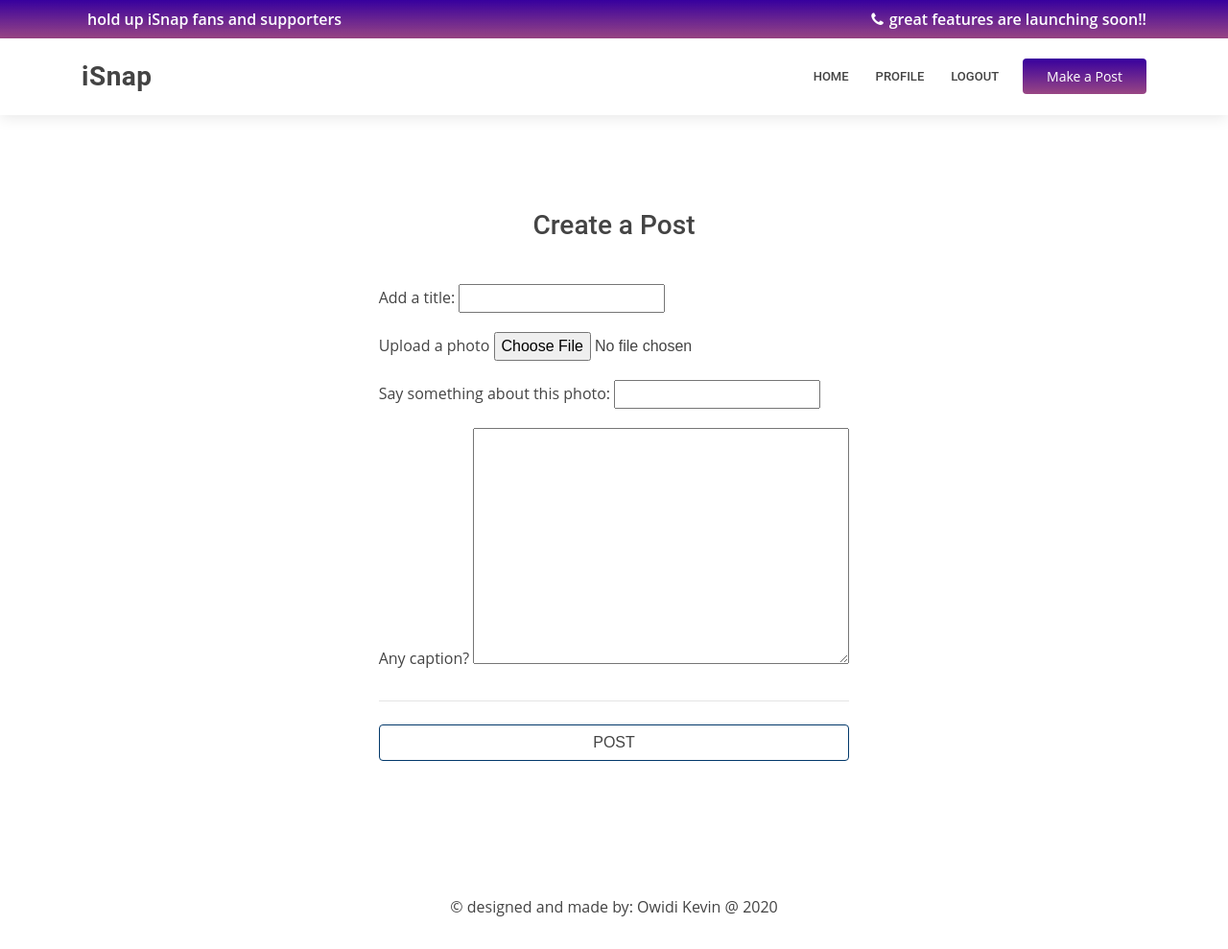
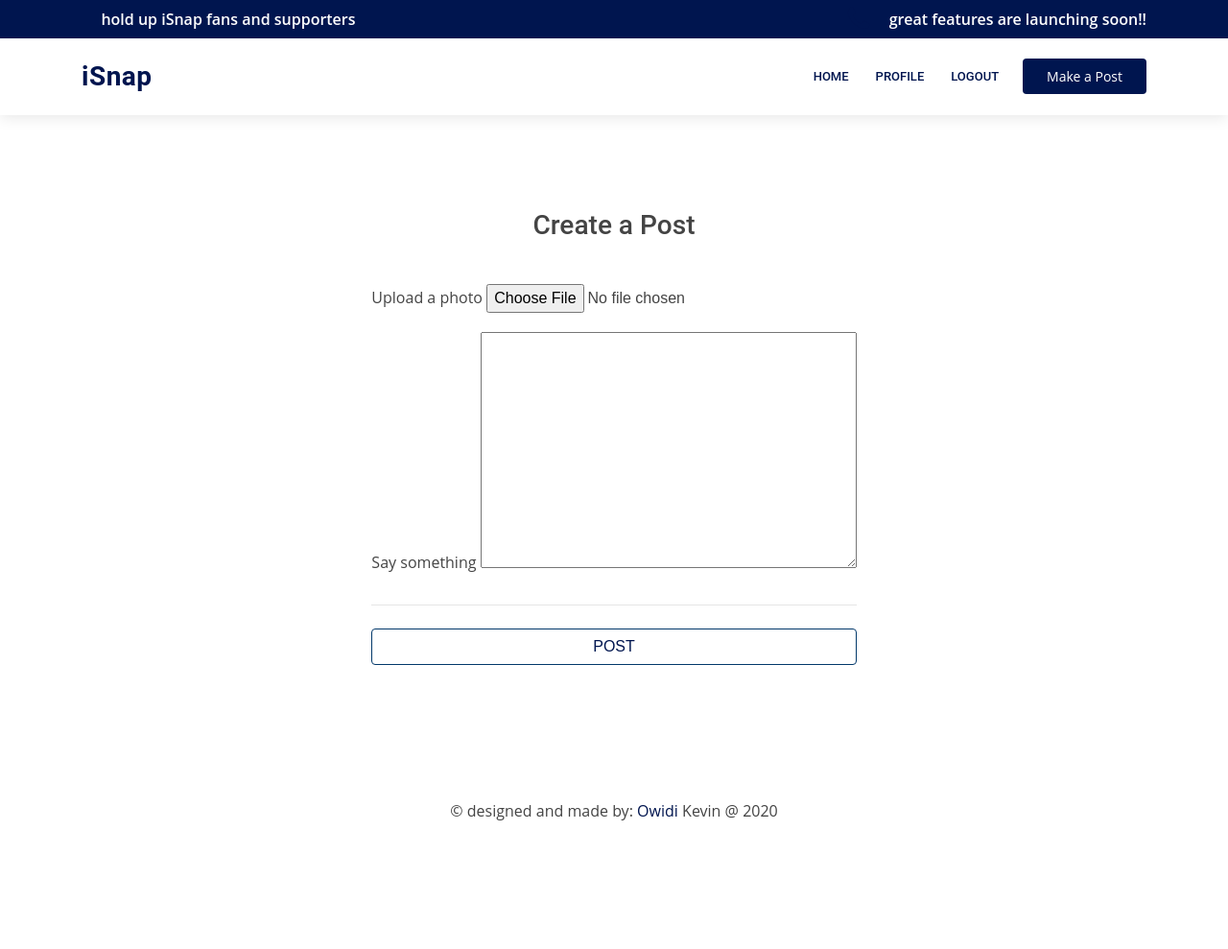
Before and after one commit to owidi-001/snap, a Django app: page /create/ in a window 1280 px wide. Shown: the whole page at 96% size. After the commit the page ends 855 px from the top, so only its background shows below. Run offline with Django 3.2, Linux system fonts and the light colour scheme; a user stored in the database is signed in; tables that the repository leaves empty hold one stand-in row (values such as "Sample post"); some libraries are stand-ins or nearby versions.

Commit message:
Debugging post creation error, additional features: self text, images upload

```diff
--- a/accounts/templates/registration/login.html
+++ b/accounts/templates/registration/login.html
@@ -7,7 +7,7 @@
     <div class="card pt-5 align-items-center">
         <h3><span><b>iSnap</b></span> login</h3>
         <hr>
-        <form class="form-style-9" action="#" method="post">
+        <form class="form-style-9" action="#" enctype="multipart/form-data" method="post">
             {% csrf_token %}
             <div class="form-group justify-content-between align-items-center">
                 <label for="username">Username:</label>
--- a/accounts/templates/registration/register.html
+++ b/accounts/templates/registration/register.html
@@ -7,7 +7,7 @@
     <div class="card pt-5 align-items-center">
         <h3><span><b>iSnap</b></span> Register</h3>
         <hr>
-        <form class="form-style-9" action="#" method="post">
+        <form class="form-style-9" action="#" enctype="multipart/form-data" method="post">
             {% csrf_token %}
             <div class="form-group justify-content-between align-items-center">
                 <label for="username">Username:</label>
--- a/post/admin.py
+++ b/post/admin.py
@@ -4,7 +4,7 @@
 
 # Register your models here.
 class PostAdmin(admin.ModelAdmin):
-    list_display = ('user', 'title','upload','date_posted')
+    list_display = ('user','upload','date_posted')
 
 
 admin.site.register(Post, PostAdmin)
--- a/post/forms.py
+++ b/post/forms.py
@@ -6,8 +6,6 @@
     class Meta:
         model = Post
         fields = [
-            "title",
-            "subtitle",
             "upload",
             "content",
         ]
--- a/post/models.py
+++ b/post/models.py
@@ -5,14 +5,14 @@
 
 class Post(models.Model):
     user=models.ForeignKey(User,on_delete=models.CASCADE)
-    title=models.CharField(max_length=150,blank=True,null=True)
-    subtitle=models.CharField(max_length=300,blank=True,null=True)
+    # title=models.CharField(max_length=150,blank=True,null=True)
+    # subtitle=models.CharField(max_length=300,blank=True,null=True)
     upload = models.ImageField(blank=True, null=True,upload_to ='media/media')
     caption=models.TextField()
     date_posted=models.DateField(auto_now=timezone.now)
 
     def __str__(self):
-        return self.title
+        return self.date_posted
 
     def get_absolute_url(self):
         return reverse("post", kwargs={"pk": self.pk})
@@ -25,4 +25,4 @@
     date_added=models.DateTimeField(auto_now=timezone.now)
 
     def __str__(self):
-        return '%s %s' (self.post.title, self.name)
+        return '%s %s' (self.post.date_posted, self.name)
--- a/post/static/post/css/style.css
+++ b/post/static/post/css/style.css
@@ -1,9 +1,10 @@
+{% load static %}
 /*
 #globals
 */
 
 :root{
-  --main-color:linear-gradient(rgb(55, 0, 158),rgba(116, 3, 87, 0.733));
+  --main-color:#00154f;
   --gradient-color:#03396b;
   --primary:#03396b;
   --major-grey:#444444;
@@ -31,7 +32,11 @@
 h1, h2, h3, h4, h5, h6 {
   font-family: "Roboto", sans-serif;
 }
-
+.fa{
+  font-size: 1.8rem;
+  margin-right: 0.5em;
+  color: var(--main-color);
+}
 
   /*--------------------------------------------------------------
   # Top Bar
--- a/post/templates/post/Post_form.html
+++ b/post/templates/post/Post_form.html
@@ -7,25 +7,15 @@
     <div class="card pt-5 align-items-center">
   <h3 class="card-title text-center">Create a Post</h3>
   <hr>
-  <form class="form-signin" action="#" method="post">
+  <form class="form-signin" action="#" enctype="multipart/form-data" method="post">
     {% csrf_token %}
     <fieldset class="form-group">
-      <div class="form-group">
-        <label for="Post title">Add a title:</label>
-        {{form.title}}
-
-      </div>
       <div class="form-group">
         <label for="Post file or photo">Upload a photo</label>
         {{form.upload}}
       </div>
       <div class="form-group">
-        <label for="Post Subtitle">Say something about this photo:</label>
-        {{form.subtitle}}
-
-      </div>
-      <div class="form-group">
-        <label for="text caption">Any caption?</label>
+        <label for="text caption">Say something</label>
         {{form.caption}}
       </div>
       <hr class="my-4" />
--- a/post/views.py
+++ b/post/views.py
@@ -54,7 +54,7 @@
 class PostCreateView(LoginRequiredMixin, CreateView):
     model = Post
     template_name = 'post/Post_form.html'
-    fields = ['title', 'subtitle', 'upload', 'caption']
+    fields = ['upload', 'caption']
     success_url = reverse_lazy('post')
 
     def form_valid(self, form):
@@ -64,7 +64,7 @@
 
 class PostUpdateView(LoginRequiredMixin, UserPassesTestMixin, UpdateView):
     model = Post
-    fields = ['title', 'subtitle', 'upload', 'caption']
+    fields = ['upload', 'caption']
     success_url = reverse_lazy('post')
 
     def form_valid(self, form):
```
Also changed, not shown: post/templates/post/Post_detail.html (+9 -9 lines), post/templates/post/post.html (+14 -8 lines), db.sqlite3, media/media/media/coronavirus-graphic-web-feature.jpg (added), media/media/media/doc.jpg (added), post/migrations/0007_auto_20201124_2302.py (added).
